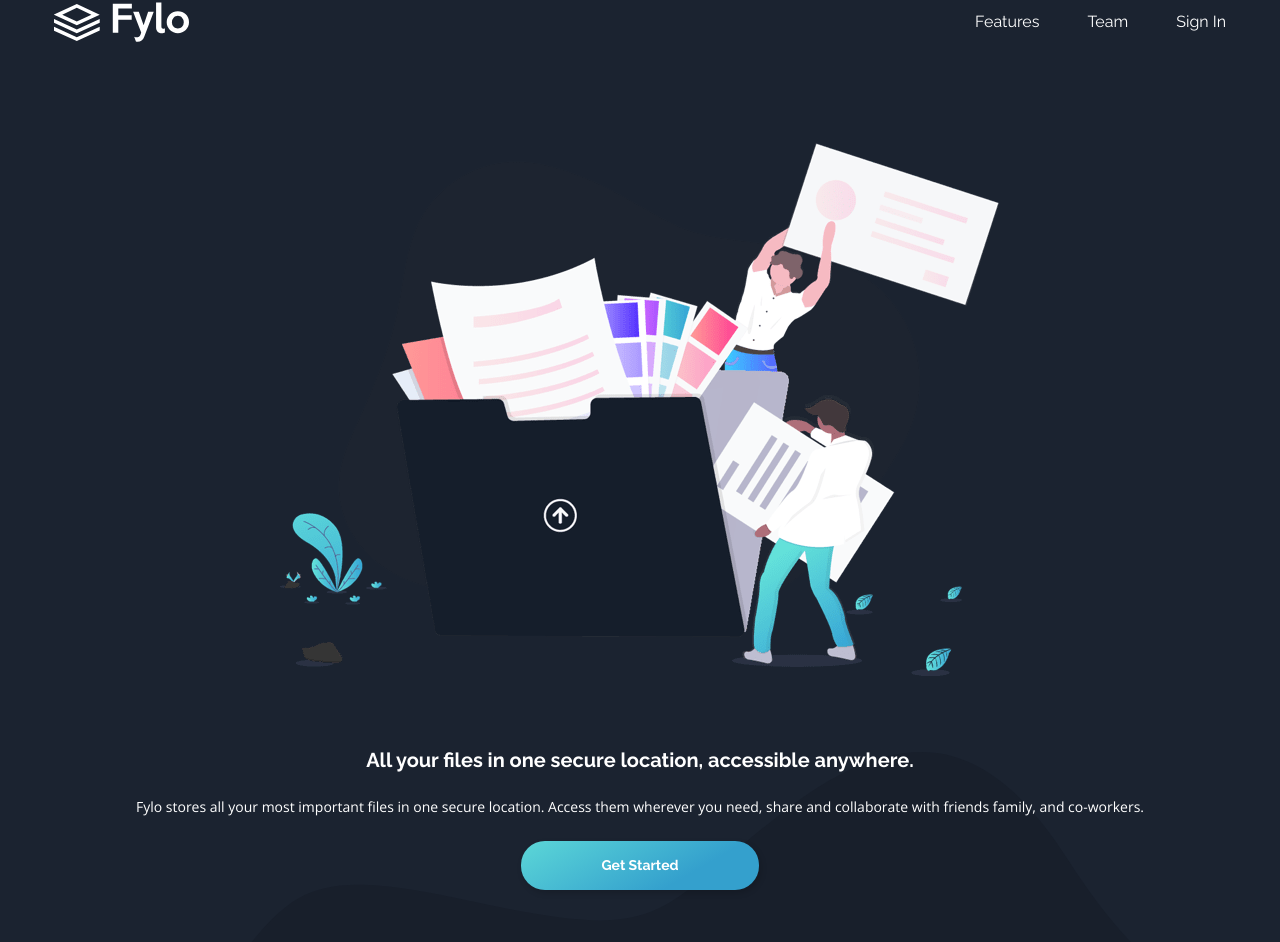
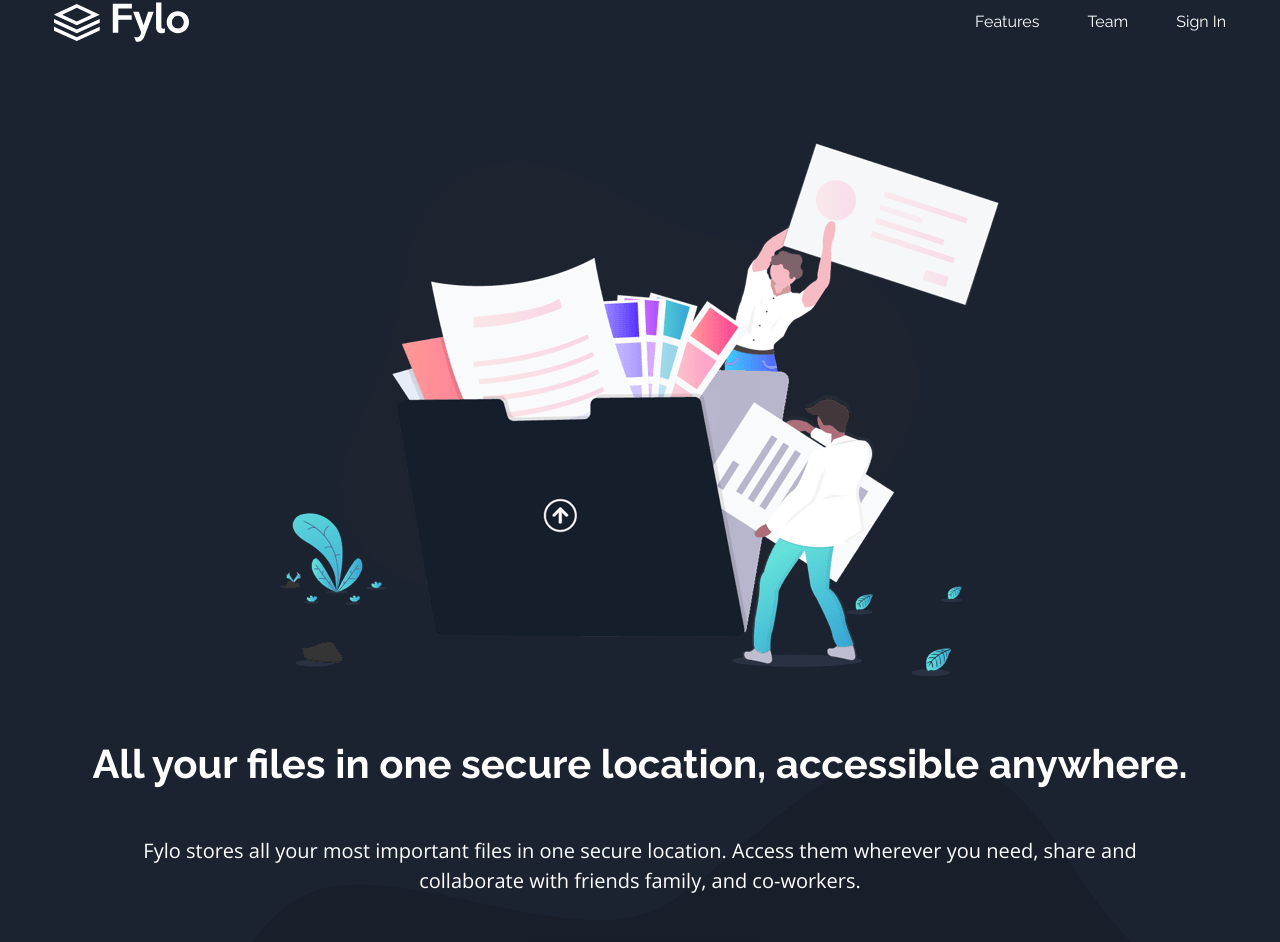
Before and after one commit to g-akca/fylo-landing-page, a React (Vite) app: page / in a window 1280 px wide. Shown: the part 78-1020 px from the top of the page. Built offline with nearby package versions, Linux system fonts and the light colour scheme.

Commit message:
Add tablet responsive HeroSection styles

```diff
--- a/src/components/CTASection.jsx
+++ b/src/components/CTASection.jsx
@@ -21,7 +21,7 @@ function CTASection() {
         <button
           type="submit"
           className="
-            px-18 py-4 rounded-3xl bg-linear-150 from-[#5CD7D7] to-[#34A0CD] to-70%
+            px-18 py-4 rounded-3xl bg-linear-150 from-[#5CD7D7] to-[#34A0CD] to-80%
             text-[14px] leading-[120%] font-raleway font-bold shadow-[2px_3px_6px_rgba(0,0,0,0.16)]
           "
         >
--- a/src/components/HeroSection.jsx
+++ b/src/components/HeroSection.jsx
@@ -2,13 +2,13 @@ import introImg from "/images/illustration-intro.png";
 
 function HeroSection() {
   return (
-    <section className="px-1.25 flex flex-col gap-18 items-center">
-      <img src={introImg} alt="Intro illustration" className="px-2.75" />
+    <section className="px-1.25 tablet:px-0 flex flex-col gap-18 tablet:gap-16 items-center">
+      <img src={introImg} alt="Intro illustration" className="px-2.75 tablet:px-0" />
 
-      <div className="text-center flex flex-col items-center gap-6">
-        <h2 className="font-raleway text-[20px] leading-[120%] font-bold">All your files in one secure location, accessible anywhere.</h2>
+      <div className="text-center flex flex-col items-center gap-6 tablet:gap-12">
+        <h2 className="font-raleway text-[20px] leading-[120%] font-bold tablet:text-[40px]">All your files in one secure location, accessible anywhere.</h2>
 
-        <p className="px-3.75">
+        <p className="px-3.75 tablet:px-8.75 tablet:text-[20px] tablet:leading-base">
           Fylo stores all your most important files in one secure location. Access them
           wherever you need, share and collaborate with friends family, and co-workers.
         </p>
@@ -16,8 +16,9 @@ function HeroSection() {
         <button
           type="button"
           className="
-            px-20 py-4 rounded-3xl bg-linear-150 from-[#5CD7D7] to-[#34A0CD] to-70%
+            px-20 py-4 rounded-3xl bg-linear-150 from-[#5CD7D7] to-[#34A0CD] to-80%
             text-[14px] leading-[120%] font-raleway font-bold shadow-[2px_3px_6px_rgba(0,0,0,0.16)]
+            tablet:w-70 tablet:h-14 tablet:text-[16px] tablet:rounded-[28px]
           "
         >
           Get Started
```
